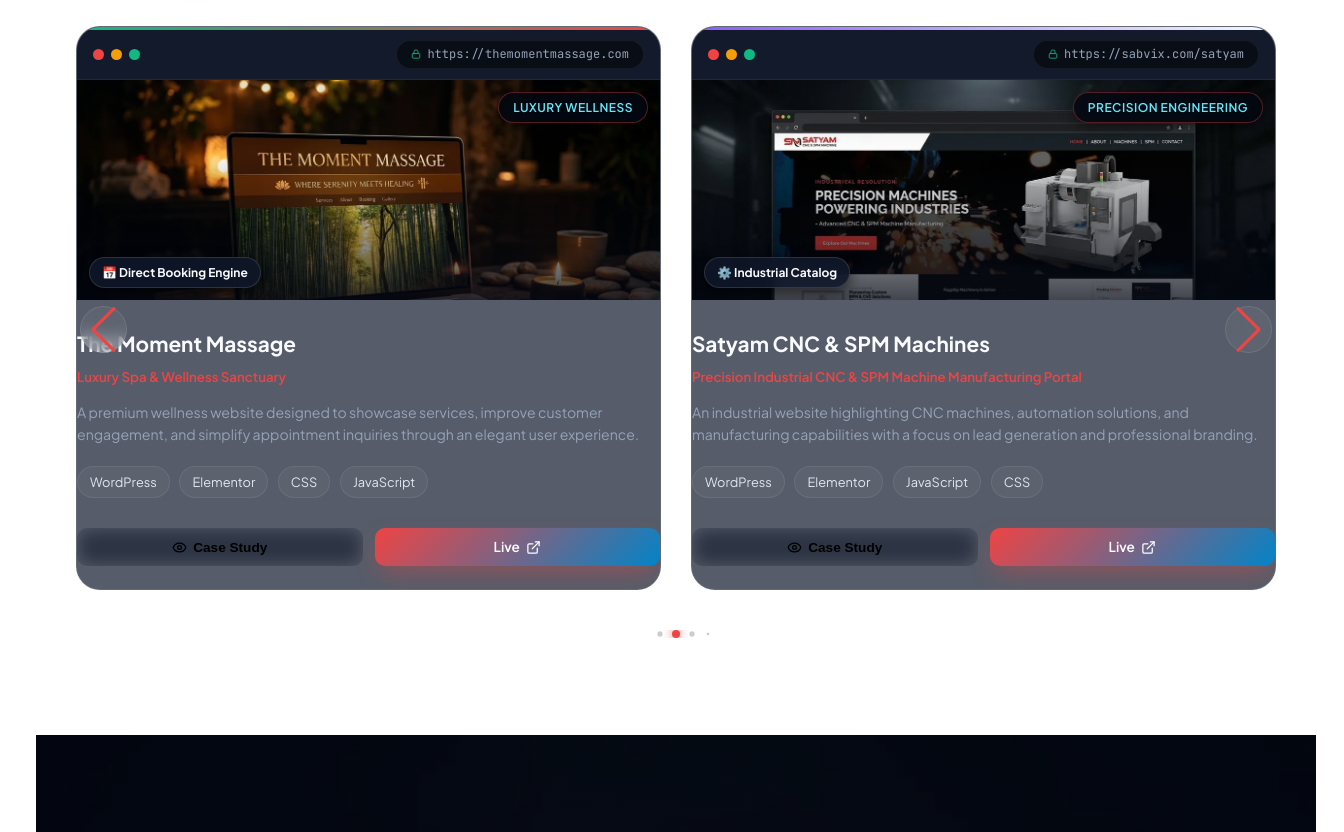
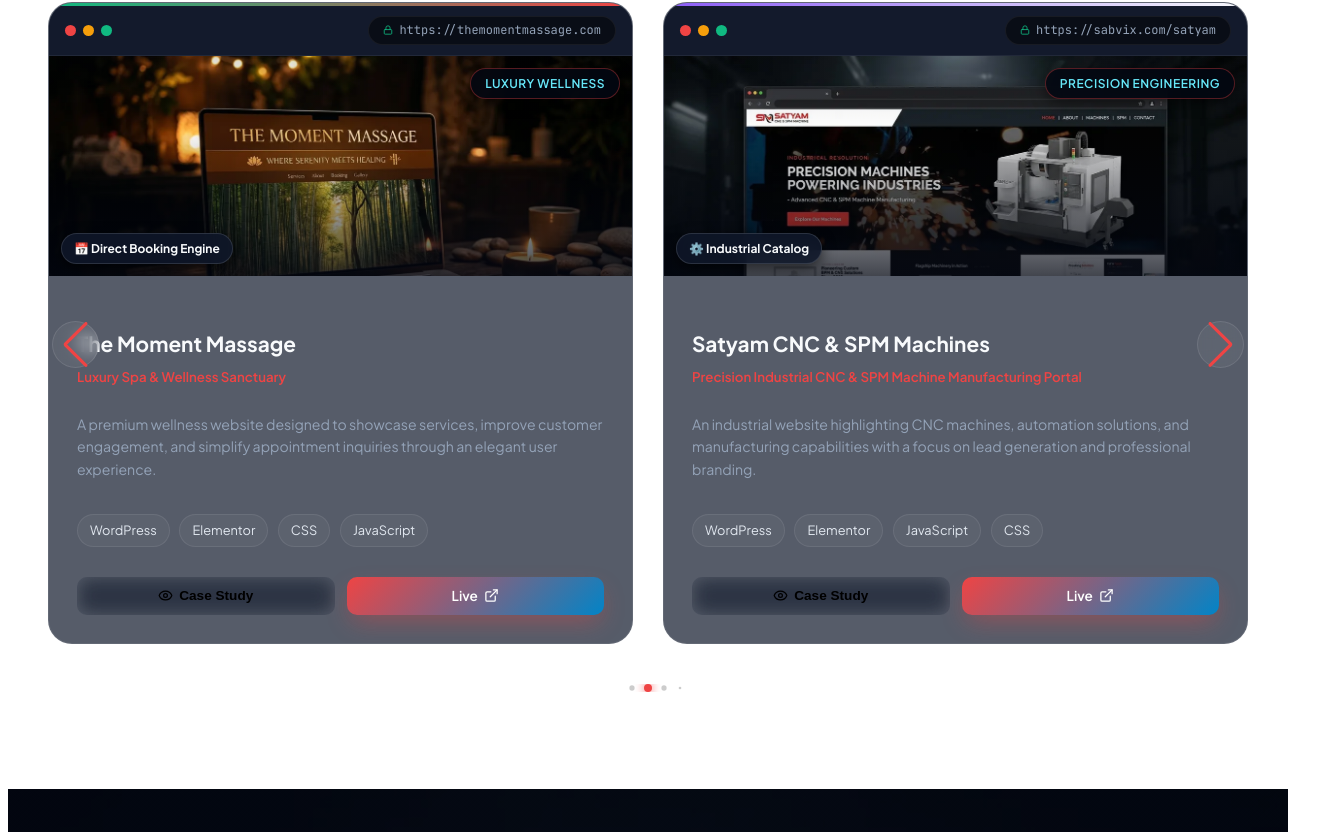
Before and after one commit to parth04102002/portfolio, a React (Vite) app: page / in a window 1280 px wide. Shown: the part 6770-7602 px from the top of the page, 1344 px wide, since content can reach past the window. Built offline with nearby package versions, Linux system fonts and the light colour scheme.

Commit message:
fix: restore project-card-body class from accidental regex replacement

```diff
--- a/src/index.css
+++ b/src/index.css
@@ -1233,11 +1233,7 @@
   transform: scale(1.08);
 }
 
-.project-card-html, body {
-  overflow-x: hidden;
-}
-
-body {
+.project-card-body {
   padding: 1.5rem 1.75rem 1.75rem;
   display: flex;
   flex-direction: column;
```
